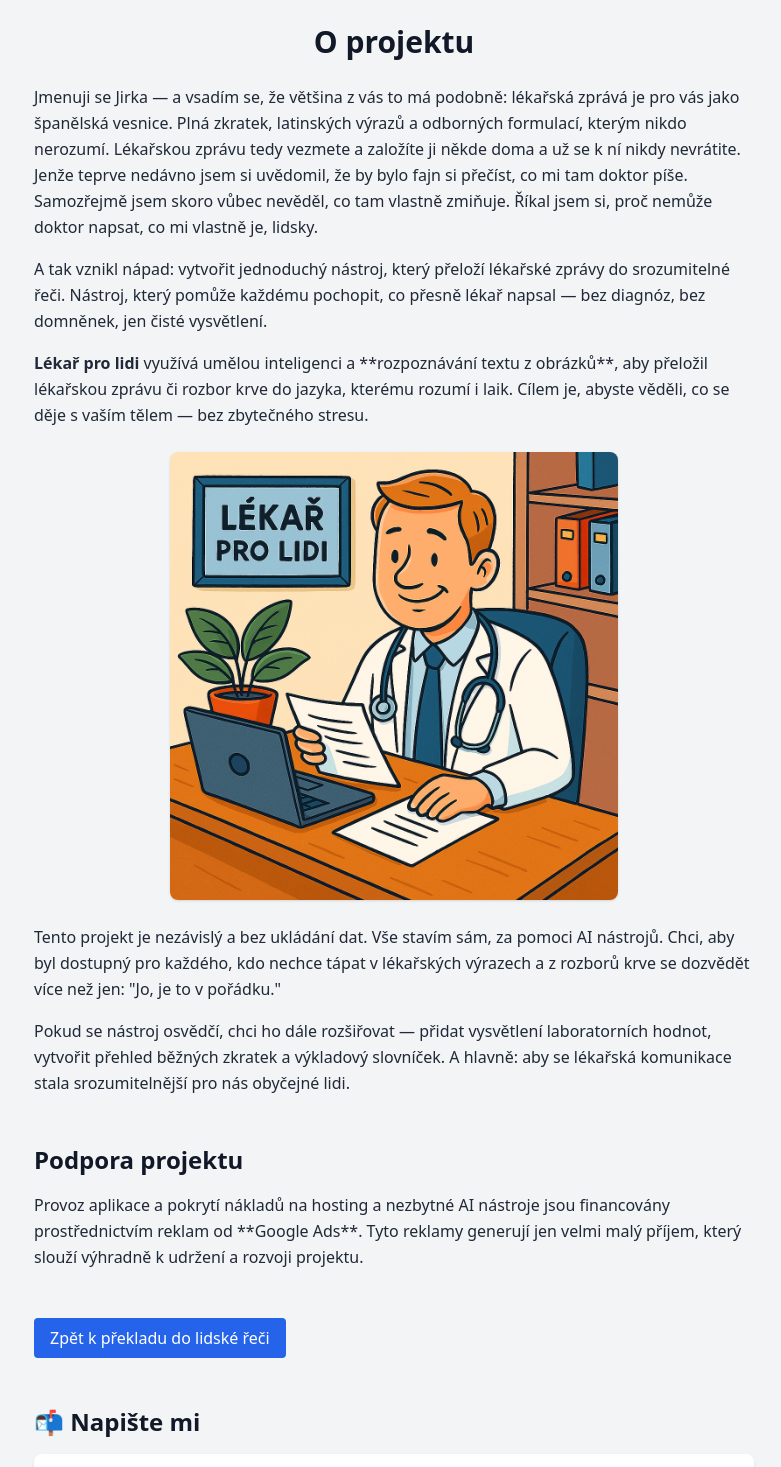
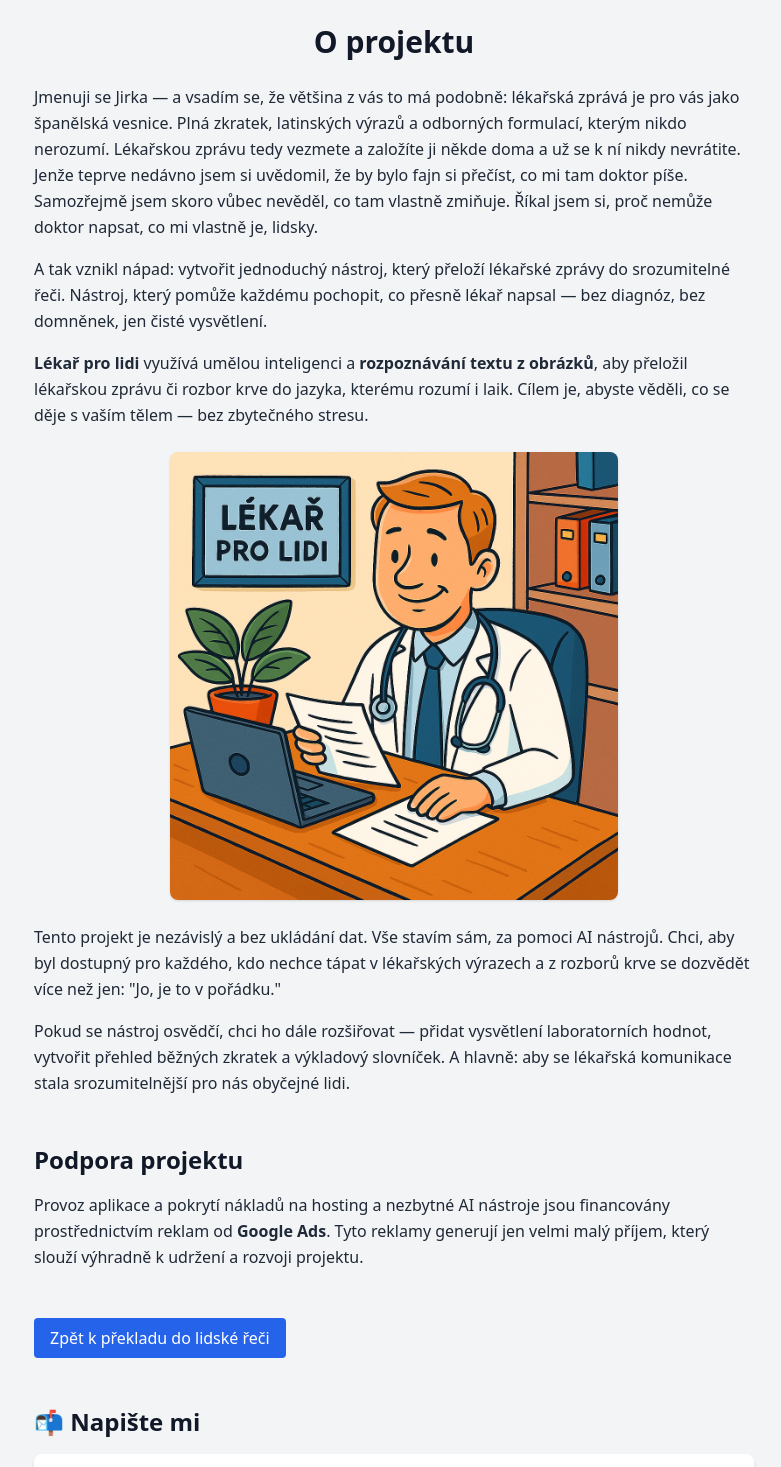
Before and after one commit to JiriTill/lekarprolidi, a React (Vite) app in the folder uradprolidi-main/: page /o-projektu in a window 1280 px wide. Shown: the top 1467 px of the page, without its empty margins (246-1027 px from the left). Built offline with nearby package versions, Linux system fonts and the light colour scheme.

Commit message:
Update about.jsx

```diff
--- a/uradprolidi-main/src/pages/about.jsx
+++ b/uradprolidi-main/src/pages/about.jsx
@@ -17,7 +17,7 @@ export default function About() {
         </p>
 
         <p className="mb-4 text-gray-800 leading-relaxed">
-          <strong>Lékař pro lidi</strong> využívá umělou inteligenci a **rozpoznávání textu z obrázků**, aby přeložil lékařskou zprávu či rozbor krve do jazyka, kterému rozumí i laik. Cílem je, abyste věděli, co se děje s vaším tělem — bez zbytečného stresu.
+          <strong>Lékař pro lidi</strong> využívá umělou inteligenci a <strong>rozpoznávání textu z obrázků</strong>, aby přeložil lékařskou zprávu či rozbor krve do jazyka, kterému rozumí i laik. Cílem je, abyste věděli, co se děje s vaším tělem — bez zbytečného stresu.
         </p>
 
         <div className="flex justify-center my-6">
@@ -39,7 +39,7 @@ export default function About() {
         {/* --- Nová sekce pro Google Ads --- */}
         <h2 className="text-2xl font-bold mt-12 mb-4 text-gray-900">Podpora projektu</h2>
         <p className="mb-4 text-gray-800 leading-relaxed">
-          Provoz aplikace a pokrytí nákladů na hosting a nezbytné AI nástroje jsou financovány prostřednictvím reklam od **Google Ads**. Tyto reklamy generují jen velmi malý příjem, který slouží výhradně k udržení a rozvoji projektu.
+          Provoz aplikace a pokrytí nákladů na hosting a nezbytné AI nástroje jsou financovány prostřednictvím reklam od <strong>Google Ads</strong>. Tyto reklamy generují jen velmi malý příjem, který slouží výhradně k udržení a rozvoji projektu.
         </p>
 
           <Link
```
